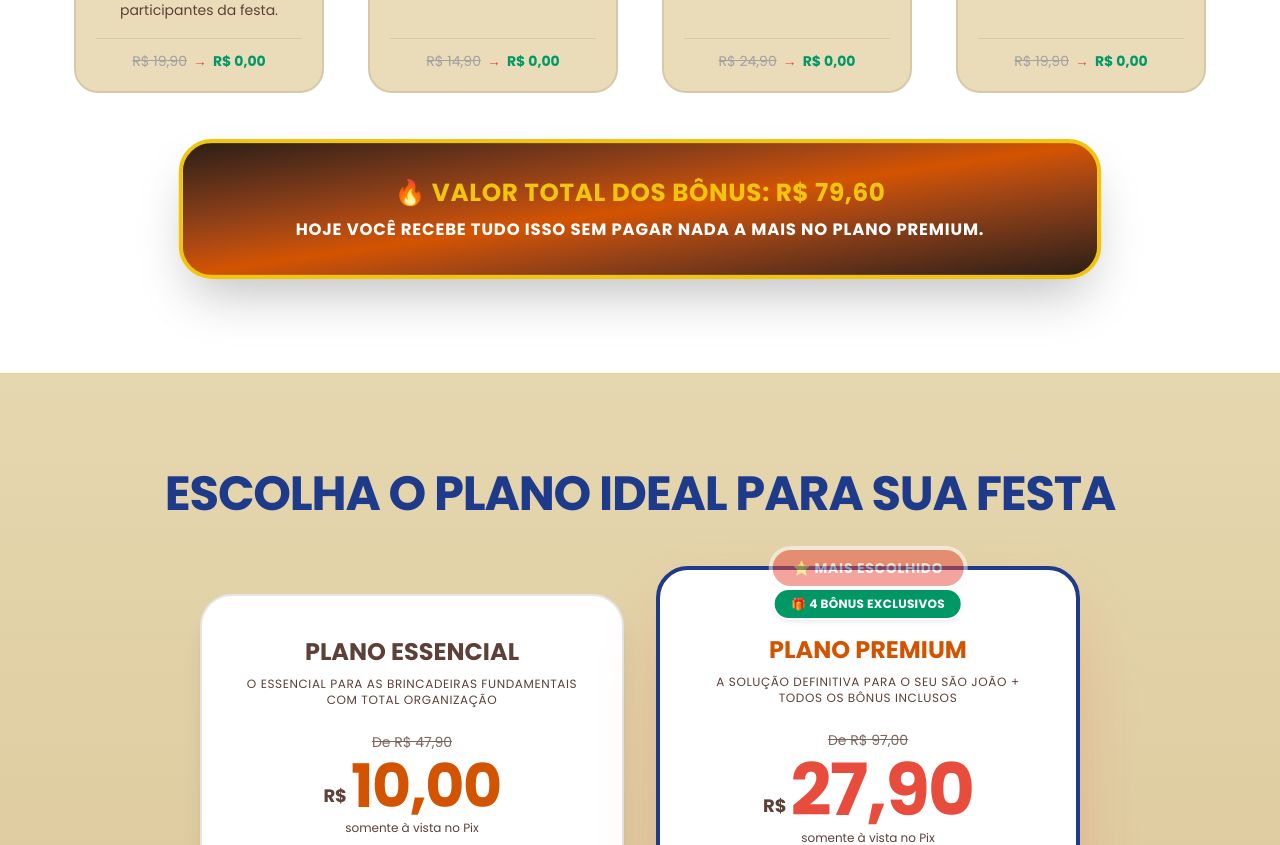
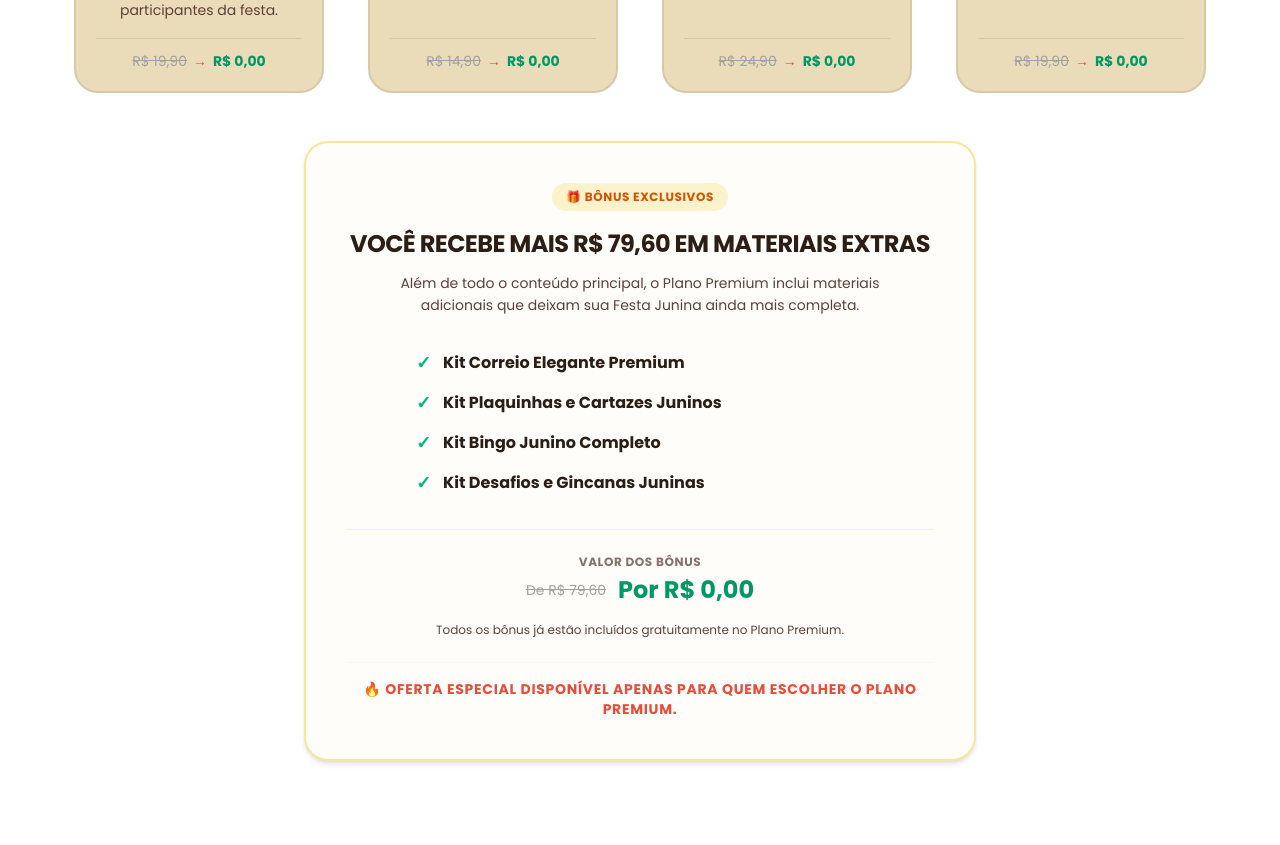
Before and after one commit to ruansolange13-lang/kit-festa-junina, a React (Vite) app: page / in a window 1280 px wide. Shown: the part 6100-6945 px from the top of the page. Built offline with nearby package versions, Linux system fonts and the light colour scheme.

Commit message:
replace aggressive bonuses banner with premium minimalist cards comparison

```diff
--- a/src/App.tsx
+++ b/src/App.tsx
@@ -630,14 +630,78 @@ export default function App() {
 
           </div>
 
-          {/* Highlight Block */}
-          <div className="mt-12 bg-gradient-to-br from-[#2d1e15] via-[#d35400] to-[#2d1e15] text-white rounded-[2rem] p-6 sm:p-8 text-center border-4 border-[#f1c40f] max-w-4xl mx-auto shadow-2xl animate-pulse-cta">
-            <h4 className="text-xl sm:text-2xl font-black text-[#f1c40f] mb-2 font-display uppercase tracking-wide">
-              🔥 VALOR TOTAL DOS BÔNUS: R$ 79,60
-            </h4>
-            <p className="text-sm sm:text-base font-black text-white uppercase tracking-wider">
-              HOJE VOCÊ RECEBE TUDO ISSO SEM PAGAR NADA A MAIS NO PLANO PREMIUM.
+          {/* Premium Minimalist Bonuses Highlight Card (Hotmart/Kiwify Style) */}
+          <div className="mt-12 bg-[#fffdfa] rounded-[1.5rem] p-8 sm:p-10 border-2 border-[#f1c40f]/40 max-w-2xl mx-auto shadow-md text-[#2d1e15]">
+
+            {/* Top Badge */}
+            <div className="flex justify-center mb-4 select-none">
+              <span className="inline-flex items-center gap-1 bg-[#f1c40f]/20 text-[#d35400] text-xs font-extrabold px-3.5 py-1.5 rounded-full uppercase tracking-wider">
+                🎁 BÔNUS EXCLUSIVOS
+              </span>
+            </div>
+
+            {/* Title & Subtitle */}
+            <div className="text-center mb-8">
+              <h3 className="text-xl sm:text-2xl font-black text-[#2d1e15] font-display uppercase tracking-tight leading-snug mb-3">
+                VOCÊ RECEBE MAIS R$ 79,60 EM MATERIAIS EXTRAS
+              </h3>
+              <p className="text-sm text-[#5d4037] font-semibold leading-relaxed max-w-lg mx-auto">
+                Além de todo o conteúdo principal, o Plano Premium inclui materiais adicionais que deixam sua Festa Junina ainda mais completa.
+              </p>
+            </div>
+
+            {/* Visual Checklist */}
+            <ul className="max-w-md mx-auto space-y-3 mb-8 text-sm sm:text-base text-[#2d1e15] font-bold">
+              <li className="flex items-center gap-3">
+                <span className="text-emerald-500 font-extrabold text-lg">✓</span>
+                <span>Kit Correio Elegante Premium</span>
+              </li>
+              <li className="flex items-center gap-3">
+                <span className="text-emerald-500 font-extrabold text-lg">✓</span>
+                <span>Kit Plaquinhas e Cartazes Juninos</span>
+              </li>
+              <li className="flex items-center gap-3">
+                <span className="text-emerald-500 font-extrabold text-lg">✓</span>
+                <span>Kit Bingo Junino Completo</span>
+              </li>
+              <li className="flex items-center gap-3">
+                <span className="text-emerald-500 font-extrabold text-lg">✓</span>
+                <span>Kit Desafios e Gincanas Juninas</span>
+              </li>
+            </ul>
+
+            {/* Elegant Divider */}
+            <div className="border-t border-[#f1c40f]/20 my-6"></div>
+
+            {/* Pricing Comparison Block */}
+            <div className="flex flex-col sm:flex-row items-center justify-center gap-6 sm:gap-10 text-center mb-4 select-none">
+              <div>
+                <p className="text-xs text-[#5d4037]/75 font-extrabold uppercase tracking-wider mb-1">
+                  VALOR DOS BÔNUS
+                </p>
+                <div className="flex items-center gap-3">
+                  <span className="text-sm text-neutral-400 line-through font-semibold">
+                    De R$ 79,60
+                  </span>
+                  <span className="text-xl sm:text-2xl font-black text-emerald-600 font-display">
+                    Por R$ 0,00
+                  </span>
+                </div>
+              </div>
+            </div>
+
+            {/* Small Text */}
+            <p className="text-center text-xs text-[#5d4037] font-semibold mb-6">
+              Todos os bônus já estão incluídos gratuitamente no Plano Premium.
             </p>
+
+            {/* Footer Alert */}
+            <div className="text-center pt-4 border-t border-[#f1c40f]/10">
+              <p className="text-xs sm:text-sm text-[#e74c3c] font-black uppercase tracking-wider">
+                🔥 Oferta especial disponível apenas para quem escolher o Plano Premium.
+              </p>
+            </div>
+
           </div>
 
         </div>
```
